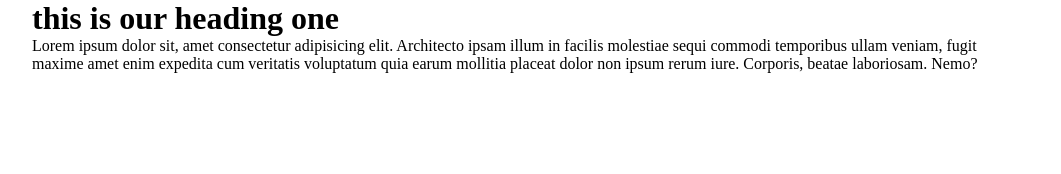
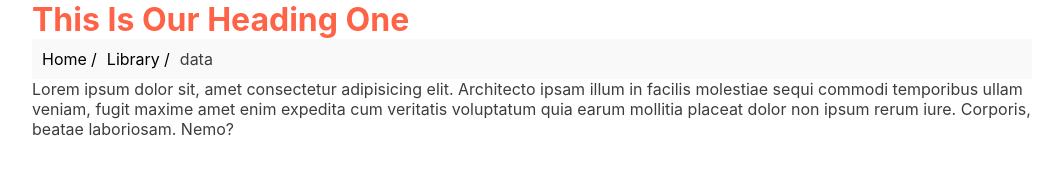
Before and after one commit to AhsanOne/my-first-repo, a plain HTML site: page index.html in a window 1280 px wide. Shown: the whole page, without its empty margins (108-1169 px from the left). Drawn offline with Linux system fonts and the light colour scheme.

Commit message:
changes-color

```diff
--- a/index.html
+++ b/index.html
@@ -11,6 +11,13 @@
     <div class="container">
         <div class="wrapper">
             <h1>this is our heading one</h1>
+            <nav class="breadcrumb">
+                <ol>
+                    <li><a href="#">home</a></li>
+                    <li><a href="#">library</a></li>
+                    <li>data</li>
+                </ol>
+            </nav>
             <p>Lorem ipsum dolor sit, amet consectetur adipisicing elit. Architecto ipsam illum in facilis molestiae sequi commodi temporibus ullam veniam, fugit maxime amet enim expedita cum veritatis voluptatum quia earum mollitia placeat dolor non ipsum rerum iure. Corporis, beatae laboriosam. Nemo?</p>
         </div>
     </div>
--- a/style.css
+++ b/style.css
@@ -1,6 +1,9 @@
 *{
     margin: 0;
     padding: 0;
+}
+body{
+    font-family: -apple-system, BlinkMacSystemFont, 'Segoe UI', Roboto, Oxygen, Ubuntu, Cantarell, 'Open Sans', 'Helvetica Neue', sans-serif;
 }
 .container{
     width:100%;
@@ -10,3 +13,38 @@
 .wrapper{
     width:1000px;
 }
+h1{
+    color: tomato;
+    text-transform: capitalize;
+}
+p{
+    color:#3d3d3d;
+}
+ol{
+    list-style: none;
+    display: flex;
+    justify-content: left;
+    background:#f9f9f9;
+}
+ol li{
+    padding: 10px;
+    position: relative;
+    font-family: -apple-system, BlinkMacSystemFont, 'Segoe UI', Roboto, Oxygen, Ubuntu, Cantarell, 'Open Sans', 'Helvetica Neue', sans-serif;
+}
+ol li::before{
+    content: "/";
+    position: absolute;
+    right:0;
+    color:#000000;
+}
+ol li:last-child::before{
+    content:"";
+}
+ol li:last-child{
+    color:#3d3d3d;
+}
+ol li a{
+    text-decoration: none;
+    color:#000000;
+    text-transform: capitalize;
+}
```
